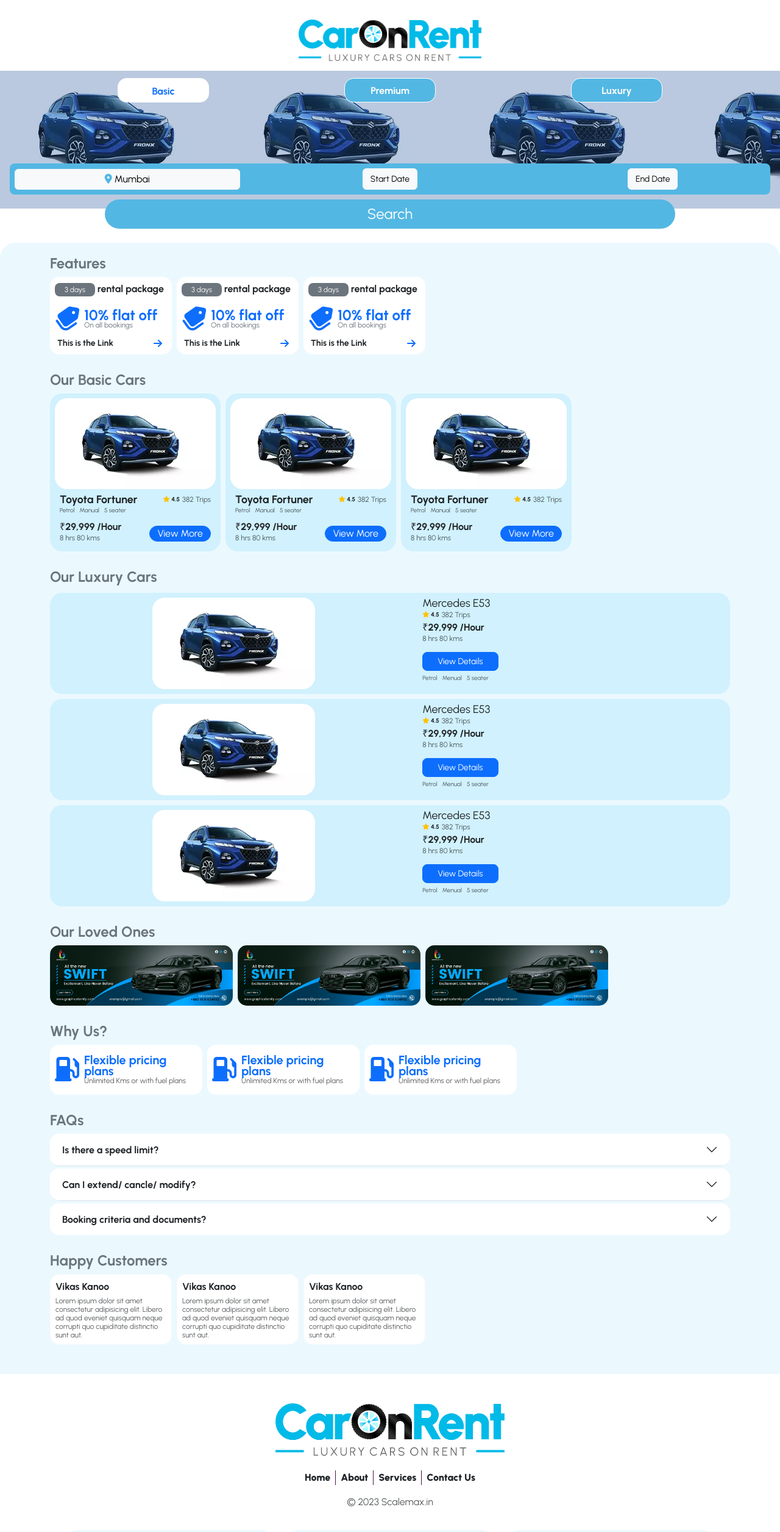
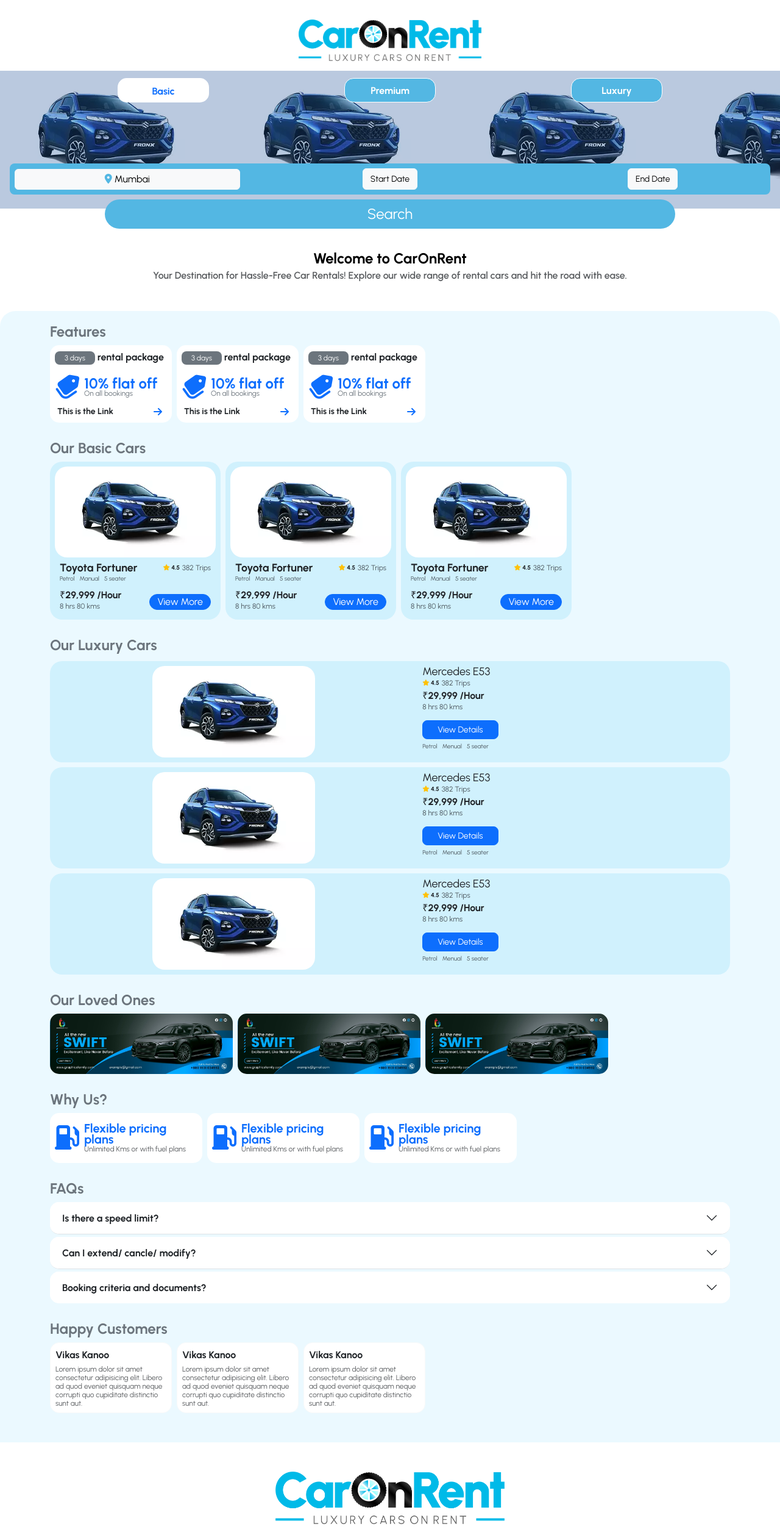
Before and after one commit to Kaminou2904/rentalCars, a React (Create React App) app in the folder frontend/: page / in a window 1280 px wide. Shown: the top 2512 px of the page at 61% size. Built offline with nearby package versions, Linux system fonts and the light colour scheme.

Commit message:
final update for the day

```diff
--- a/frontend/public/css/font.css
+++ b/frontend/public/css/font.css
@@ -179,7 +179,7 @@
 .urbanist-semibold{
     font-family: 'urbanist-semibold', sans-serif !important;
 }
-.urbanist-semibold{
+.urbanist-semiboldIt{
     font-family: 'urbanist-semiboldIt', sans-serif !important;
 }
 .urbanist-medium{
--- a/frontend/src/Components/Footer/Footer.jsx
+++ b/frontend/src/Components/Footer/Footer.jsx
@@ -3,7 +3,7 @@
 
 function Footer() {
   return (
-    <div className='mainFooter bg-white'>
+    <div id='contact' className='mainFooter bg-white'>
         <div className="footerDiv">
             <div className="footerWrap pt-5">
             <div className="footerLogo container">
@@ -12,7 +12,7 @@
             <div className="quickLinks d-flex justify-content-center align-items-center pt-4">
                 <a href="#home" className="footerLink nav-link brandP urbanist-black border-end px-2">Home</a>
                 <a href="#about" className="footerLink nav-link brandP urbanist-black border-end px-2">About</a>
-                <a href="#services" className="footerLink nav-link brandP urbanist-black border-end px-2">Services</a>
+                <a href="#cars" className="footerLink nav-link brandP urbanist-black border-end px-2">Cars</a>
                 <a href="#contact" className="footerLink nav-link brandP urbanist-black px-2">Contact Us</a>
             </div>
             <p className="mb-0 mt-3 text-muted jakarta-extrabold text-center">&copy; 2023 Scalemax.in</p>
--- a/frontend/src/Pages/Home/Home.jsx
+++ b/frontend/src/Pages/Home/Home.jsx
@@ -36,7 +36,7 @@
     }
 
     return (
-        <div className='main'>
+        <div className='main' id='home'>
             <div className="mainHead py-2 pt-3">
                 <div className="mainHeadWrap">
                     {/* <h2 className="rentalLogo text-white urbanist-black text-center fs-1 mb-0">CaronRent</h2> */}
@@ -107,6 +107,15 @@
                 </div>
             </div>
 
+            <div className="aboutDiv mt-5" id="about">
+                <p className="aboutHead mb-0 text-black fs-4 urbanist-bold mb-0 pt-2 text-center">
+                    Welcome to CarOnRent
+                </p>
+                <p className="aboutTxt text-center lh-sm text-muted px-2 mb-0 urbanist-semibold">
+                    Your Destination for Hassle-Free Car Rentals! Explore our wide range of rental cars and hit the road with ease.
+                </p>
+            </div>
+
             <div className="mainBody pt-3 mt-5 pb-5">
                 <div className="featureDiv container">
                     <p className="featHead mb-0 text-secondary fs-4 urbanist-bold mb-1">
@@ -122,7 +131,7 @@
                 </div>
 
 
-                <div className="basicCars container">
+                <div id='cars' className="basicCars container">
                     <p className="basicCarHead mb-0 text-secondary fs-4 urbanist-bold mb-1 mt-4">
                         Our Basic Cars
                     </p>
```
